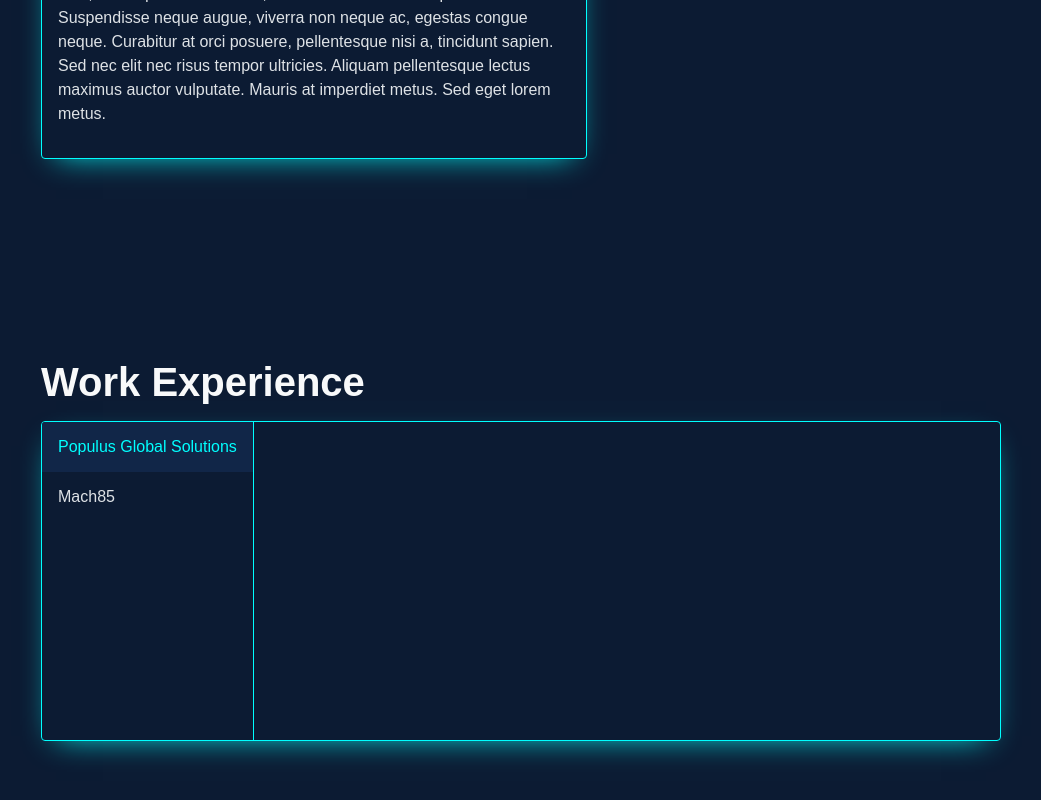
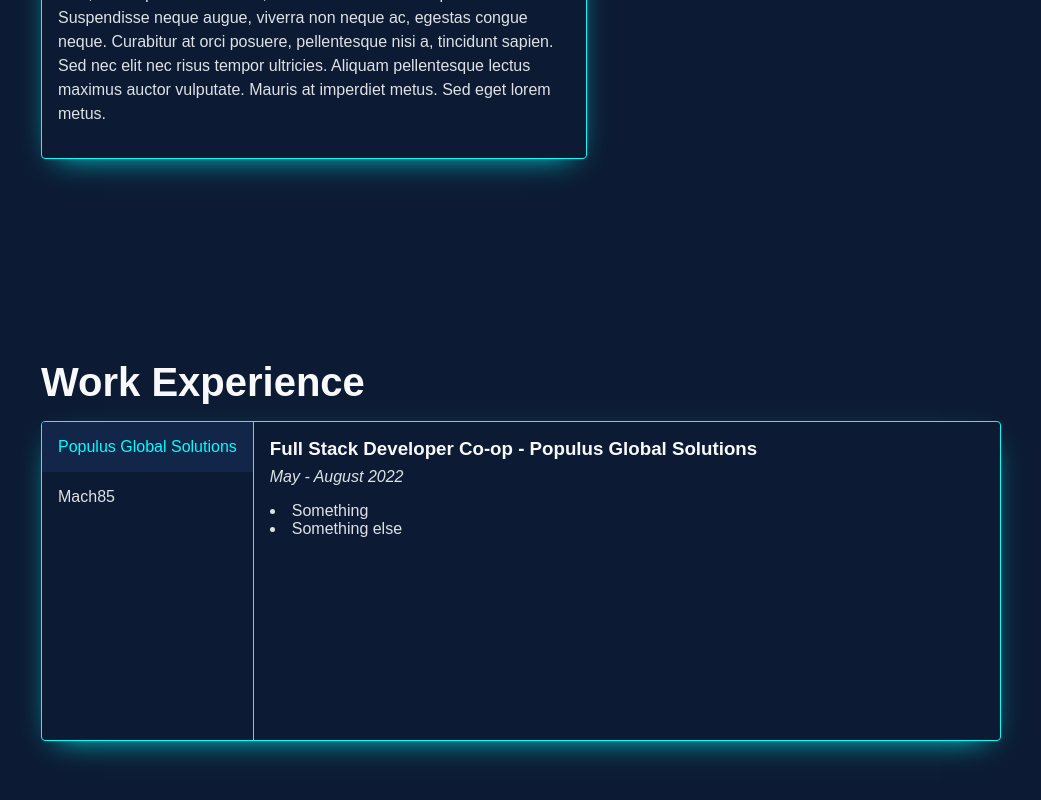
Before and after one commit to carterjmoore/personal-website, a Next.js app: page / in a window 1280 px wide. Shown: the part 1336-2136 px from the top of the page, without its empty margins (119-1160 px from the left). Built offline with nearby package versions, Linux system fonts and the light colour scheme; a web font is replaced by a local one.

Commit message:
Improvement to work

```diff
--- /dev/null
+++ b/components/work/SelectedWork.jsx
@@ -0,0 +1,17 @@
+import classes from './SelectedWork.module.scss';
+
+const SelectedWork = (props) => {
+  return (
+    <div className={classes['selected-work']}>
+      <h3>{`${props.work.title} - ${props.work.company}`}</h3>
+      <em>{props.work.date}</em>
+      <ul>
+        {props.work.bullets.map((bullet) => {
+          return <li key={bullet}>{bullet}</li>;
+        })}
+      </ul>
+    </div>
+  );
+};
+
+export default SelectedWork;
--- /dev/null
+++ b/components/work/SelectedWork.module.scss
@@ -0,0 +1,17 @@
+@import '../../styles/variables';
+
+.selected-work {
+  h3 {
+    color: $shade100;
+    margin-bottom: 0.5rem;
+  }
+
+  em {
+    display: block;
+    margin-bottom: 1rem;
+  }
+
+  ul {
+    list-style-position: inside;
+  }
+}
--- a/components/work/Work.jsx
+++ b/components/work/Work.jsx
@@ -1,5 +1,6 @@
 import { useState } from 'react';
 import SelectButton from './SelectButton';
+import SelectedWork from './SelectedWork';
 import classes from './Work.module.scss';
 
 const works = [
@@ -42,7 +43,9 @@
             );
           })}
         </div>
-        <div className={classes.info}></div>
+        <div className={classes.info}>
+          <SelectedWork work={selectedWork} />
+        </div>
       </div>
     </div>
   );
--- a/components/work/Work.module.scss
+++ b/components/work/Work.module.scss
@@ -30,5 +30,6 @@
 }
 
 .info {
+  padding: 1rem;
   flex-grow: 1;
 }
```
